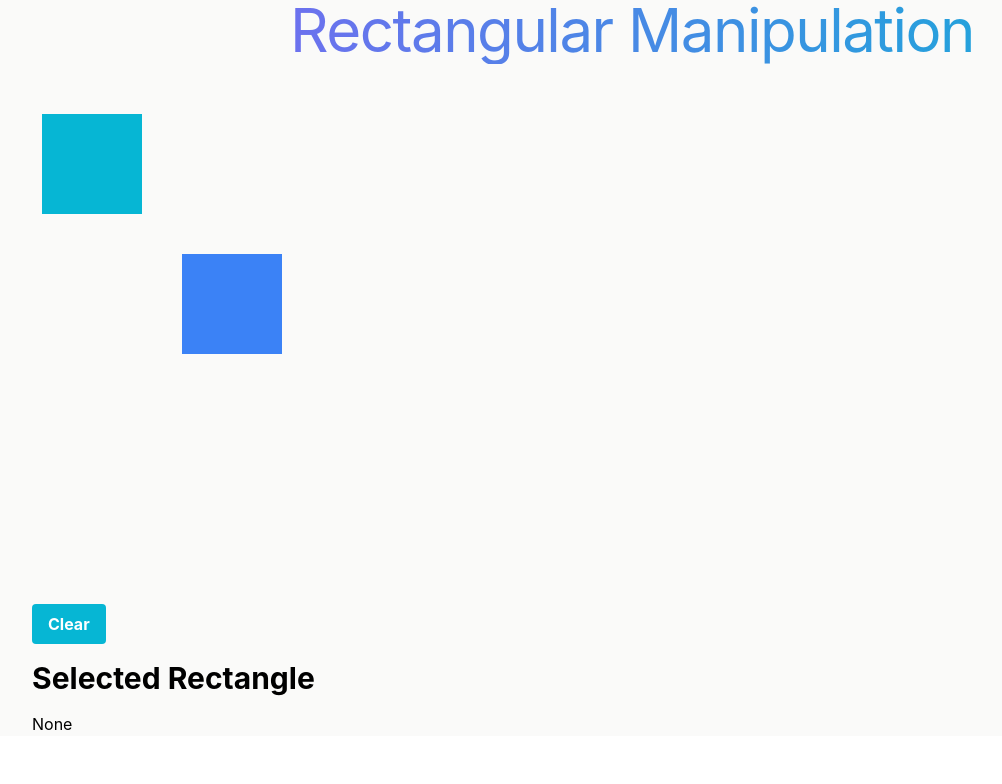
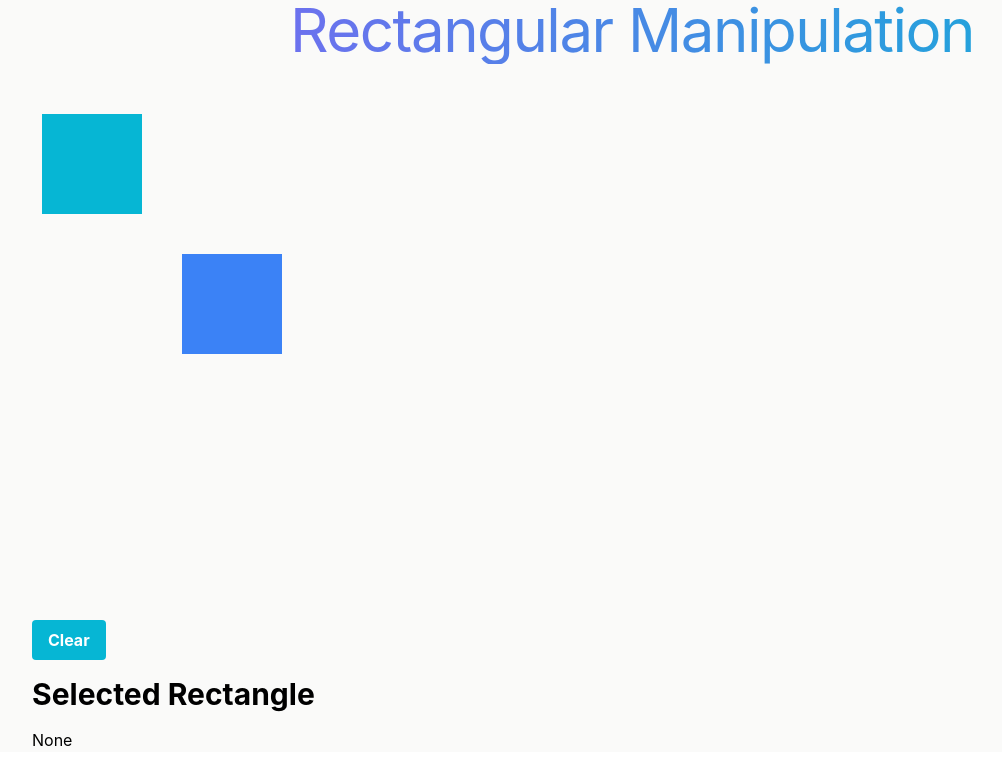
Before and after one commit to thatzacdavis/rectangular-manipulation, a React (Create React App) app: page / in a window 1280 px wide. Shown: the top 784 px of the page, without its empty margins (8-1010 px from the left). Built offline with nearby package versions, Linux system fonts and the light colour scheme.

Commit message:
Update button style

```diff
--- a/src/components/EditSection.jsx
+++ b/src/components/EditSection.jsx
@@ -4,7 +4,7 @@
 export const EditSection = ({ selectedId, setSelectedId, rectangles, setRectangles, newColor, setNewColor }) => {
     return (
         <>
-            <button className="bg-cyan-500 hover:bg-cyan-700 text-white font-bold py-2 px-4 rounded" onClick={() => setRectangles([])}>Clear</button>
+            <button className="mt-4 bg-cyan-500 hover:bg-cyan-700 text-white font-bold py-2 px-4 rounded" onClick={() => setRectangles([])}>Clear</button>
             <div className="w-full max-w-md">
                 <h1 className="text-3xl font-bold mb-4 mt-4">Selected Rectangle</h1>
                 {!selectedId
```
